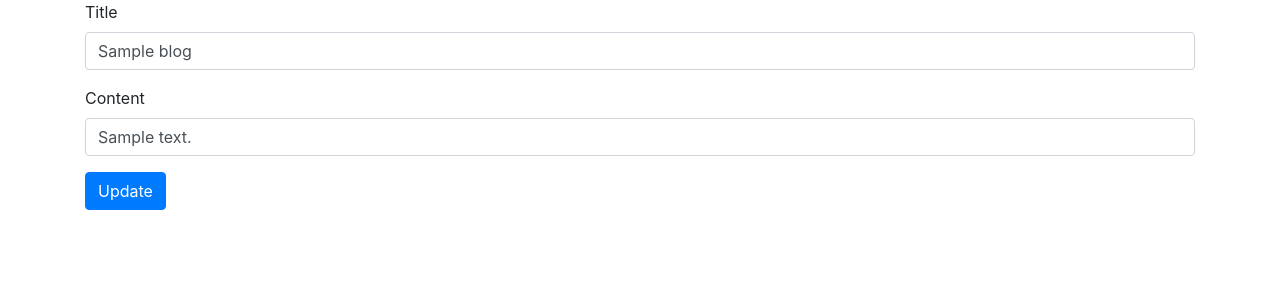
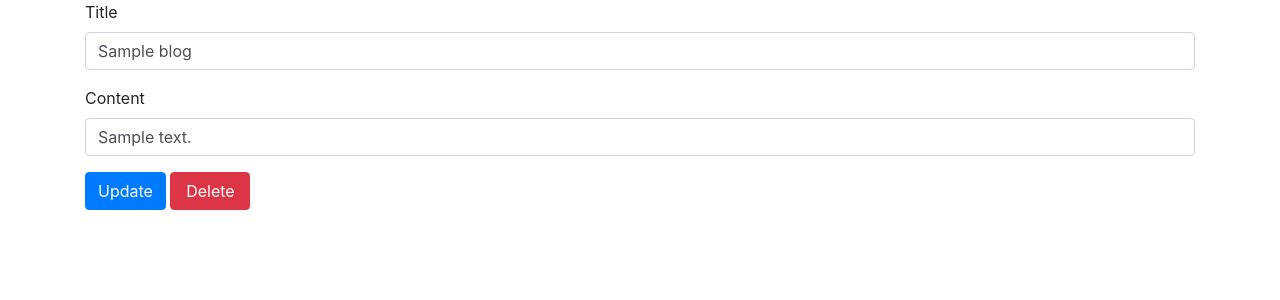
Before and after one commit to YooInKeun/LikeLion-Blog-Class, a Django app: template blog/blogpost/templates/blog_detail.html in a window 1280 px wide. Shown: the part 56-356 px from the top of the page. Run offline with Django 3.2, Linux system fonts and the light colour scheme; the template is opened without the code that fills it: most values are stand-ins (such as "Sample title", 1, 10 or a date in 2020); data that the repository does not hold is empty; some libraries are stand-ins or nearby versions.

Commit message:
[ADD] delete blog

```diff
--- a/blog/blogpost/templates/blog_detail.html
+++ b/blog/blogpost/templates/blog_detail.html
@@ -17,6 +17,13 @@
       />
     </div>
     <input type="submit" value="Update" class="btn btn-primary" />
+    <a href="{% url 'delete_blog' blog.id %}"
+      ><input
+        class="btn btn-danger"
+        value="Delete"
+        class="btn btn-danger"
+        style="width: 80px;"
+    /></a>
   </form>
 </div>
 
--- a/blog/blogpost/urls.py
+++ b/blog/blogpost/urls.py
@@ -8,4 +8,5 @@ urlpatterns = [
     path('create', blogpost.views.create_blog, name='create_blog'),
     path('detail/<int:pk>', blogpost.views.read_blog_one, name="read_blog_one"),
     path('update/<int:pk>', blogpost.views.update_blog, name="update_blog"),
+    path('delete/<int:pk>', blogpost.views.delete_blog, name="delete_blog"),
 ]
--- a/blog/blogpost/views.py
+++ b/blog/blogpost/views.py
@@ -25,3 +25,8 @@ def update_blog(request, pk):
     blog.content = request.POST['content']
     blog.save()
     return redirect('read_blog_list')
+
+def delete_blog(request, pk):
+    blog = Blog.objects.get(pk=pk)
+    blog.delete()
+    return redirect('read_blog_list')
```
